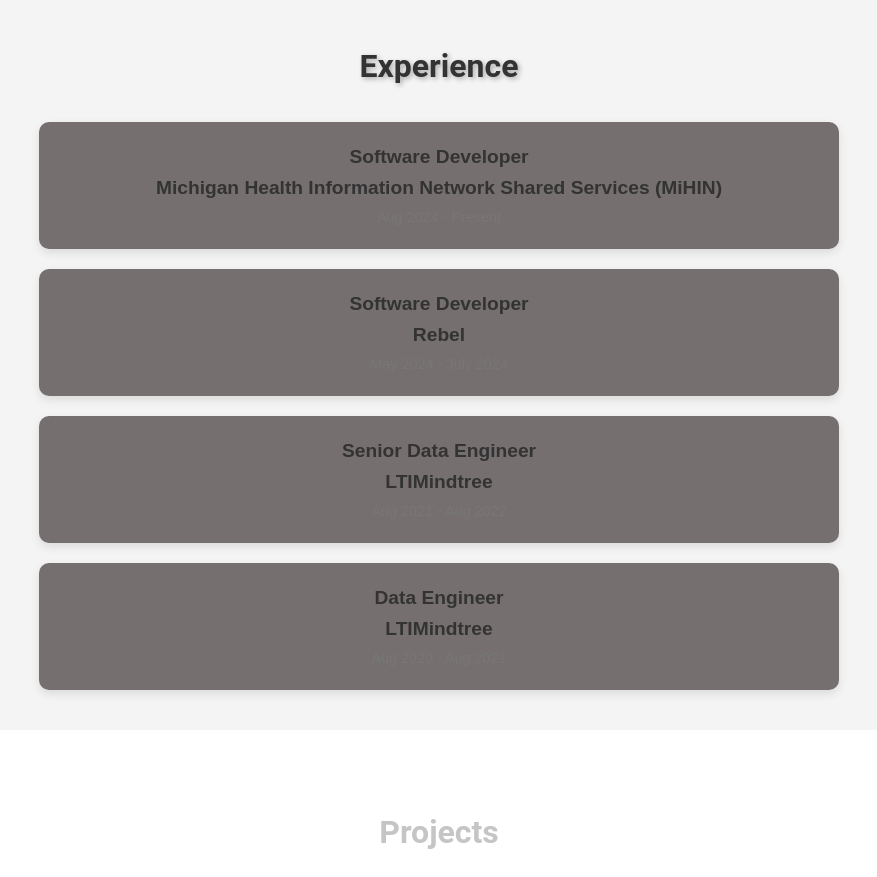
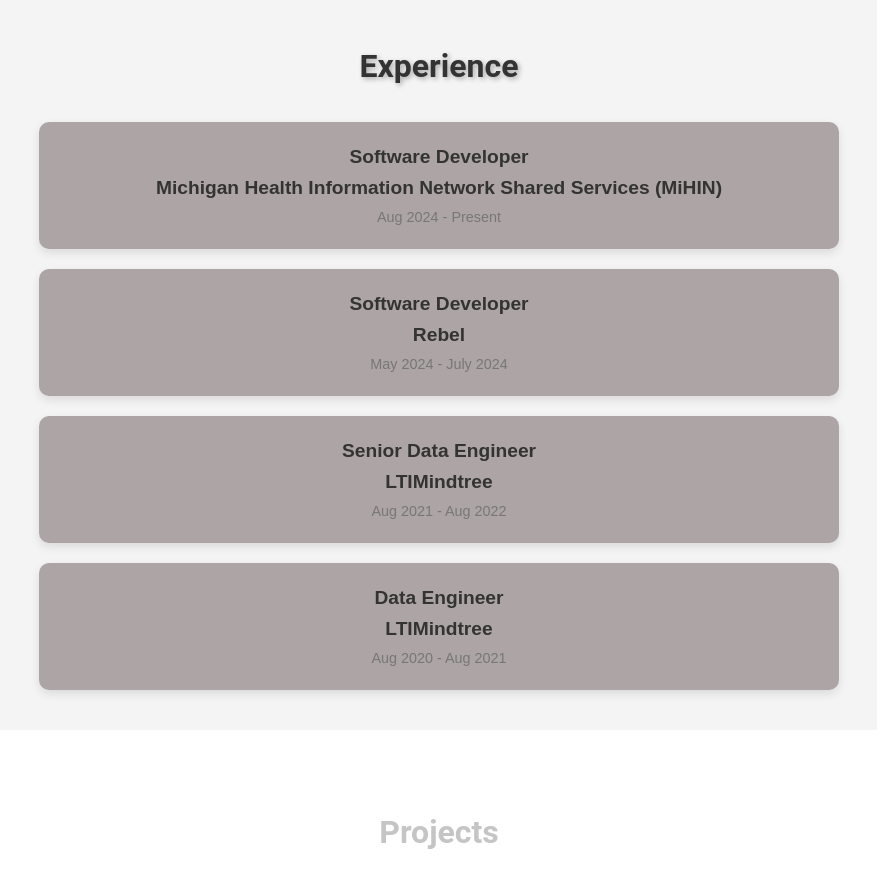
Before and after one commit to ArleneDcosta/portfolio, a React (Create React App) app: page / in a window 1280 px wide. Shown: the part 800-1677 px from the top of the page, without its empty margins (201-1078 px from the left). Built offline with nearby package versions, Linux system fonts and the light colour scheme.

Commit message:
Updated colour

```diff
--- a/src/components/Experience/Experience.css
+++ b/src/components/Experience/Experience.css
@@ -23,7 +23,7 @@
 
 
 .timeline-item {
-  background-color: #766f6f;
+  background-color: #ada5a5;
   color: #333; /* Text color */
   padding: 20px;
   border-radius: 10px;
```
